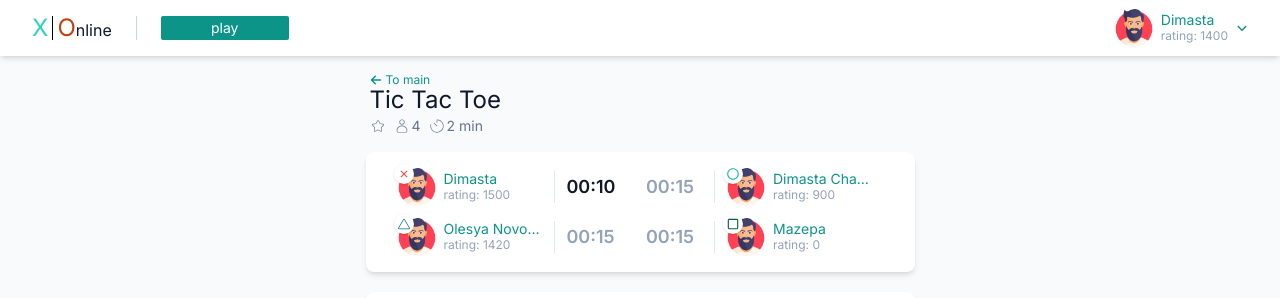
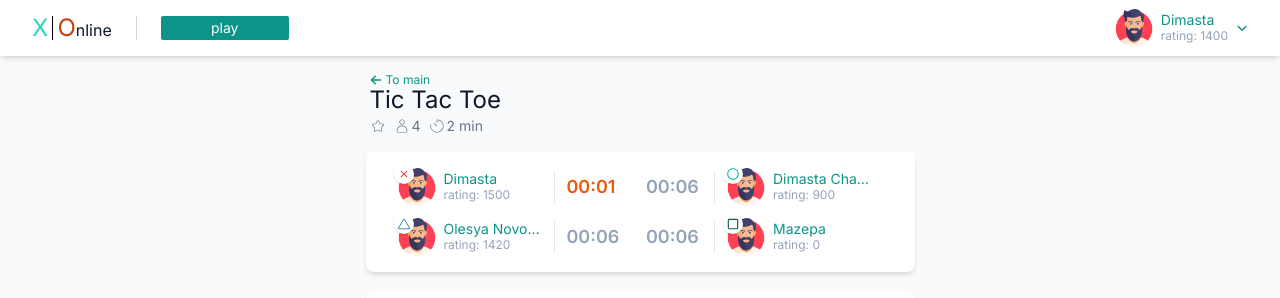
Before and after one commit to FranckMuller/tic-tac-toe, a Next.js app: page / in a window 1280 px wide. Shown: the top 298 px of the page. Built offline with nearby package versions, Linux system fonts and the light colour scheme.

Commit message:
computd winner

```diff
--- a/src/app/page.tsx
+++ b/src/app/page.tsx
@@ -1,6 +1,7 @@
 "use client";
 import { useState } from "react";
 import { Header } from "../components/header";
+import { GameSymbol } from "../components/game/game-symbol";
 import {
   GameInfo,
   GameHeading,
@@ -10,15 +11,29 @@ import {
 
 function HomePage() {
   const [playersCount, setPlayersCount] = useState(4);
-  const { cells, currentMove, nextMove, handleCellClick } =
-    useGameState(playersCount);
+  const {
+    cells,
+    currentMove,
+    nextMove,
+    winnerSequence,
+    handleCellClick,
+    handleTimeOver,
+    winnerSymbol
+  } = useGameState(playersCount);
 
   return (
     <div className="bg-slate-50 min-h-screen text-red">
       <Header />
       <main className="py-4 mx-auto w-max">
         <GameHeading playersCount={playersCount} />
-        <GameInfo className="mt-4" playersCount={playersCount} currentMove={currentMove} />
+        <GameInfo
+          className="mt-4"
+          playersCount={playersCount}
+          currentMove={currentMove}
+          isWinner={!!winnerSymbol}
+          handleTimeOver={handleTimeOver}
+        />
+        {winnerSymbol && <GameSymbol symbol={winnerSymbol} />}
         <GameField
           className="mt-5"
           cells={cells}
@@ -26,6 +41,7 @@ function HomePage() {
           nextMove={nextMove}
           handleCellClick={handleCellClick}
           playersCount={playersCount}
+          winnerSymbol={winnerSymbol}
         />
       </main>
     </div>
--- a/src/components/game/constants.ts
+++ b/src/components/game/constants.ts
@@ -3,7 +3,7 @@ export const GAME_SYMBOLS = {
   CROSS: "CROSS",
   TRIANGLE: "TRIANGLE",
   SQUARE: "SQUARE"
-};
+}
 
 export const MOVE_ORDER = [
   GAME_SYMBOLS.CROSS,
--- a/src/components/game/game-field.tsx
+++ b/src/components/game/game-field.tsx
@@ -13,6 +13,7 @@ type GameField = {
   nextMove: TGameSymbol;
   className: string;
   playersCount: number;
+  winnerSymbol?: TGameSymbol;
   handleCellClick: (idx: number) => void;
 };
 
@@ -23,6 +24,7 @@ export function GameField({
   className,
   playersCount,
   handleCellClick,
+  winnerSymbol
 }: GameField) {
   const actions = (
     <>
@@ -44,7 +46,12 @@ export function GameField({
       />
       <GameGrid>
         {cells.map((symbol, idx) => (
-          <GameCell key={idx} onClick={() => handleCellClick(idx)}>
+          <GameCell
+            key={idx}
+            onClick={() => handleCellClick(idx)}
+            isWinner={winnerSymbol === symbol}
+            disabled={!!winnerSymbol}
+          >
             {symbol && <GameSymbol symbol={symbol} className="w-5 h-5" />}
           </GameCell>
         ))}
@@ -96,14 +103,21 @@ function GameGrid({ children }: PropsWithChildren<{}>) {
 }
 
 type GameCellProps = {
+  isWinner: boolean | undefined;
+  disabled: boolean;
   onClick: () => void;
+  children: React.ReactNode;
 };
 
-function GameCell({ onClick, children }: PropsWithChildren<GameCellProps>) {
+function GameCell({ onClick, isWinner, disabled, children }: GameCellProps) {
   return (
     <button
+      disabled={disabled}
       onClick={onClick}
-      className="flex items-center justify-center border border-slate-200 -ml-px -mt-px"
+      className={clsx(
+        "flex items-center justify-center border border-slate-200 -ml-px -mt-px",
+        isWinner && "bg-orange-100"
+      )}
     >
       {children}
     </button>
--- a/src/components/game/game-info.tsx
+++ b/src/components/game/game-info.tsx
@@ -42,13 +42,17 @@ const players = [
 type GameInfoProps = {
   className: string;
   playersCount: number;
+  isWinner: boolean;
   currentMove: TGameSymbol;
+  handleTimeOver: (symbol: TGameSymbol) => void;
 };
 
 export function GameInfo({
   className,
   playersCount,
-  currentMove
+  currentMove,
+  isWinner,
+  handleTimeOver
 }: GameInfoProps) {
   return (
     <div
@@ -62,7 +66,8 @@ export function GameInfo({
           key={p.id}
           profileInfo={p}
           isRight={i % 2 === 1}
-          isTimerRunning={currentMove === p.symbol}
+          isTimerRunning={currentMove === p.symbol && !isWinner}
+          onTimeOver={() => handleTimeOver(p.symbol)}
         />
       ))}
     </div>
@@ -73,14 +78,16 @@ type ProfileInfoProps = {
   profileInfo: TPlayer;
   isRight: boolean;
   isTimerRunning: boolean;
+  onTimeOver: () => void;
 };
 
 function ProfileInfo({
   profileInfo,
   isRight,
-  isTimerRunning
+  isTimerRunning,
+  onTimeOver
 }: ProfileInfoProps) {
-  const [seconds, setSeconds] = useState(15);
+  const [seconds, setSeconds] = useState(6);
 
   const minutesString = String(Math.floor(seconds / 60)).padStart(2, "0");
   const secondsString = String(seconds % 60).padStart(2, "0");
@@ -93,15 +100,21 @@ function ProfileInfo({
 
       return () => {
         clearInterval(interval);
-        setSeconds(60)
-      }
+        setSeconds(6);
+      };
     }
   }, [isTimerRunning]);
+
+  useEffect(() => {
+    if (seconds === 0) {
+      onTimeOver();
+    }
+  }, [seconds]);
 
   const isDanger = seconds < 10;
   const getTimerColor = () => {
     if (isTimerRunning) {
-      return isDanger ? "text-orange-600": 'text-slate-900';
+      return isDanger ? "text-orange-600" : "text-slate-900";
     }
     return "text-slate-400";
   };
--- /dev/null
+++ b/src/components/game/model.ts
@@ -0,0 +1,68 @@
+import { MOVE_ORDER } from "./constants";
+import type { TGameSymbol } from "@/types";
+
+export function getNextMove(
+  currentMove: TGameSymbol,
+  playersCount: number,
+  playersTimeOver: Array<TGameSymbol>
+) {
+  const slicedMoveOrder = MOVE_ORDER.slice(0, playersCount).filter(
+    symbol => !playersTimeOver.includes(symbol)
+  );
+  const currentMoveIdx = slicedMoveOrder.indexOf(currentMove);
+  return slicedMoveOrder[currentMoveIdx + 1] ?? slicedMoveOrder[0];
+}
+
+export function computeWinner(
+  cells: Array<null | TGameSymbol>,
+  sequenceSize: number = 5,
+  fieldSize: number = 19
+) {
+  function compareElements(indexes: Array<number>) {
+    let result = true;
+
+    for (let i = 1; i < indexes.length; i++) {
+      result &&= !!cells[indexes[i]];
+      result &&= cells[indexes[i]] === cells[indexes[i - 1]];
+    }
+
+    return result;
+  }
+
+  function getSequenceIndexes(i: number) {
+    const gap = Math.floor(sequenceSize / 2);
+    const res: Array<number[]> = [
+      [], // -
+      [], // \
+      [], // /
+      [] // |
+    ];
+
+    for (let j = 0; j < sequenceSize; j++) {
+      res[0].push(j - gap + i);
+      res[1].push(fieldSize * (j - gap) + (j - gap) + i);
+      res[2].push(-fieldSize * (j - gap) + (j - gap) + i);
+      res[3].push(fieldSize * (j - gap) + i);
+    }
+
+    const x = i % fieldSize;
+    if (x < gap || x >= fieldSize - gap) {
+      res.shift();
+      res.shift();
+      res.shift();
+    }
+
+    return res;
+  }
+
+  for (let i = 0; i < cells.length; i++) {
+    if (cells[i]) {
+      const indexRows = getSequenceIndexes(i);
+      const winnerIndexes = indexRows.find(row => compareElements(row));
+
+      if (winnerIndexes) return winnerIndexes;
+    }
+  }
+
+  return undefined;
+}
--- a/src/components/game/use-game-state.ts
+++ b/src/components/game/use-game-state.ts
@@ -1,20 +1,19 @@
 import { useState } from "react";
-import { GAME_SYMBOLS, MOVE_ORDER } from "./constants";
-  import type {  TGameSymbol } from "@/types";
-
-const getNextMove = (currentMove: TGameSymbol, playersCount: number) => {
-  const slicedMoveOrder = MOVE_ORDER.slice(0, playersCount)
-  const currentMoveIdx = slicedMoveOrder.indexOf(currentMove);
-  return slicedMoveOrder[currentMoveIdx + 1] ?? slicedMoveOrder[0];
-};
+import { GAME_SYMBOLS } from "./constants";
+import { getNextMove, computeWinner } from "./model";
+import type { TGameSymbol } from "@/types";
 
 export function useGameState(playersCount: number) {
-  const [{ cells, currentMove }, setGameState] = useState({
+  const [{ cells, currentMove, playersTimeOver }, setGameState] = useState({
     cells: new Array(19 * 19).fill(null),
-    currentMove: GAME_SYMBOLS.CROSS
+    currentMove: GAME_SYMBOLS.CROSS,
+    playersTimeOver: [] as Array<TGameSymbol>
   });
 
-  const nextMove = getNextMove(currentMove, playersCount);
+  const nextMove = getNextMove(currentMove, playersCount, playersTimeOver);
+  const winnerSequence = computeWinner(cells);
+  const winnerSymbol =
+    currentMove === nextMove ? currentMove : winnerSequence ? cells[winnerSequence?.[0]] : undefined;
 
   const handleCellClick = (idx: number) => {
     setGameState(prev => {
@@ -25,7 +24,17 @@ export function useGameState(playersCount: number) {
         cells: prev.cells.map((cell, i) =>
           idx === i ? prev.currentMove : cell
         ),
-        currentMove: getNextMove(currentMove, playersCount)
+        currentMove: getNextMove(currentMove, playersCount, playersTimeOver)
+      };
+    });
+  };
+
+  const handleTimeOver = (symbol: TGameSymbol) => {
+    setGameState(prev => {
+      return {
+        ...prev,
+        playersTimeOver: [...prev.playersTimeOver, symbol],
+        currentMove: getNextMove(currentMove, playersCount, playersTimeOver)
       };
     });
   };
@@ -34,6 +43,9 @@ export function useGameState(playersCount: number) {
     cells,
     currentMove,
     nextMove,
-    handleCellClick
+    winnerSequence,
+    handleCellClick,
+    handleTimeOver,
+    winnerSymbol
   };
 }
```
